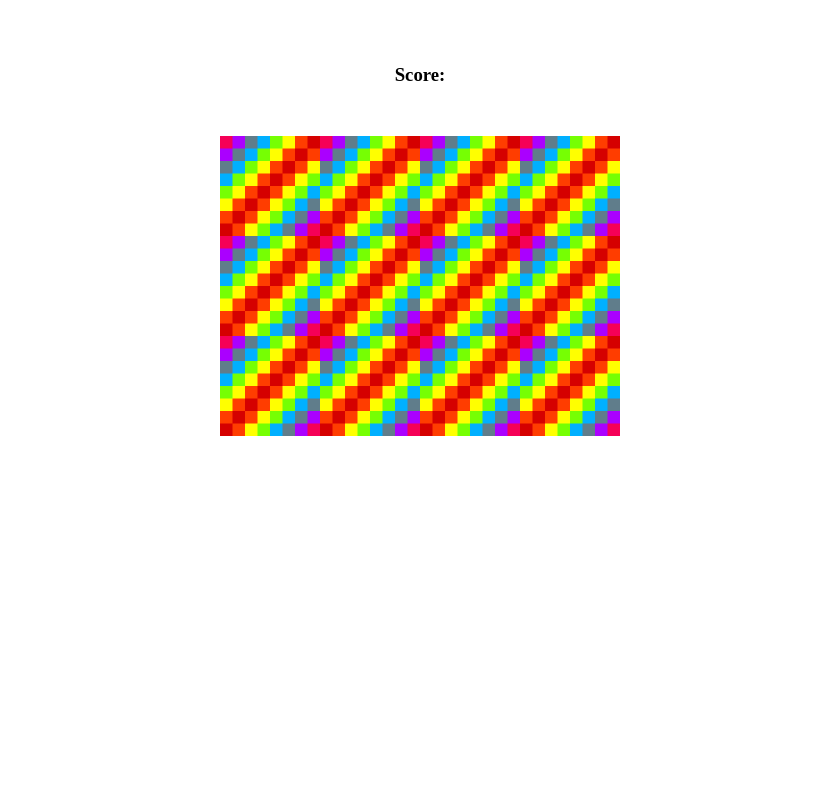
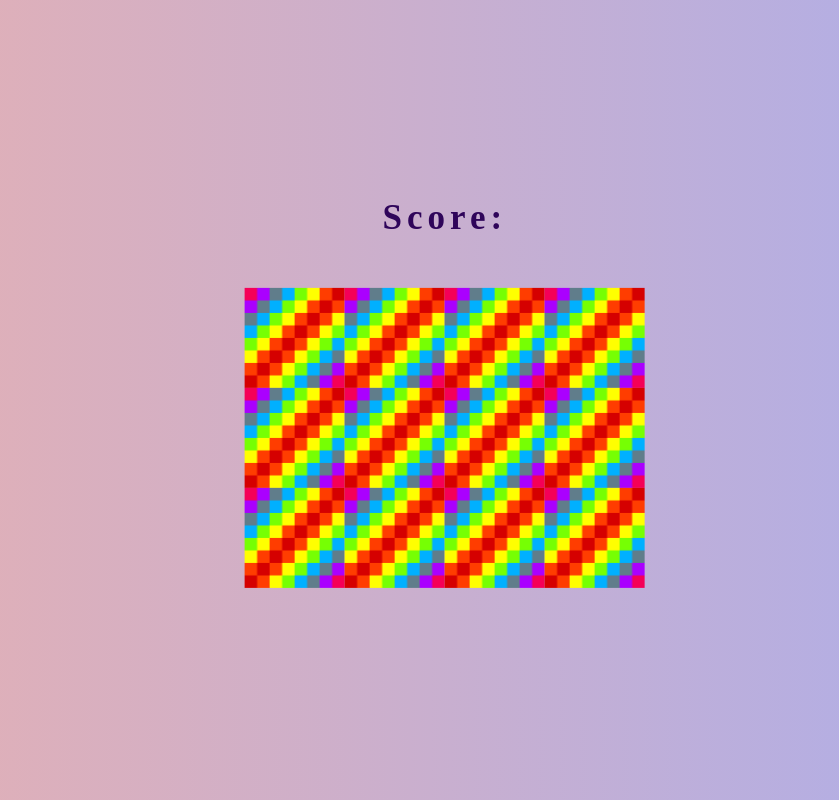
Before and after one commit to Aswin-786/Matching-Game-JS, a plain HTML site: page index.html in a window 1280 px wide. Shown: the top 800 px of the page, without its empty margins (220-1059 px from the left). Drawn offline with Linux system fonts and the light colour scheme.

Commit message:
modified

```diff
--- a/index.html
+++ b/index.html
@@ -8,10 +8,12 @@
 </head>
 <body>
 
-  <h3>Score:<span id="result"></span></h3>
+  <div class="container">
+  <h2>Score:<span id="result"></span></h2>
 
-  <div class="grid">
-  </div>
+  <div class="grid"></div>
+
+</div>
 
 </body>
 </html>
--- a/script.js
+++ b/script.js
@@ -1,62 +1,62 @@
 const cardAraay = [
   {
     name: 'cheeseburger',
-    image: 'cheeseburger.png'
+    image: 'cow.png'
   },
 
   {
     name: 'fries',
-    image: 'fries.png'
+    image: 'zebra.png'
   },
 
   {
     name: 'hotdog',
-    image: 'hotdog.png'
+    image: 'dinozer.png'
   },
 
   {
     name: 'ice-cream',
-    image: 'ice-cream.png'
+    image: 'donkey.png'
   },
 
   {
     name: 'milkshake',
-    image: 'milkshake.png'
+    image: 'monkey.png'
   },
 
   {
     name: 'pizza',
-    image: 'pizza.png'
+    image: 'elephant.png'
   },
 
   {
     name: 'cheeseburger',
-    image: 'cheeseburger.png'
+    image: 'cow.png'
   },
 
   {
     name: 'fries',
-    image: 'fries.png'
+    image: 'zebra.png'
   },
 
   {
     name: 'hotdog',
-    image: 'hotdog.png'
+    image: 'dinozer.png'
   },
 
   {
     name: 'ice-cream',
-    image: 'ice-cream.png'
+    image: 'donkey.png'
   },
 
   {
     name: 'milkshake',
-    image: 'milkshake.png'
+    image: 'monkey.png'
   },
 
   {
     name: 'pizza',
-    image: 'pizza.png'
+    image: 'elephant.png'
   }
 
 ]
--- a/style.css
+++ b/style.css
@@ -4,10 +4,27 @@
   box-sizing: border-box;
 }
 
-h3 {
+body {
+  background-image: linear-gradient(to right, rgb(232, 176, 176) , rgb(171, 174, 236));
+  height: 2000px;
+  overflow-y: hidden;
+}
+
+.container {
+  position: absolute;
+  top: 30%;
+  left: 50%;
+  transform: translate(-30%, -50%);
+}
+
+h2 {
   text-align: center;
   margin-top: 5%;
   margin-bottom: 50px;
+  font-size: 35px;
+  color: rgb(47, 5, 90);
+  letter-spacing: 5px;
+
 }
 .grid {
   display: flex;
```
Also changed, not shown: cow.png (added), dinozer.png (added), donkey.png (added), elephant.png (added), monkey.png (added), panda.png (added), zebra.png (added).
